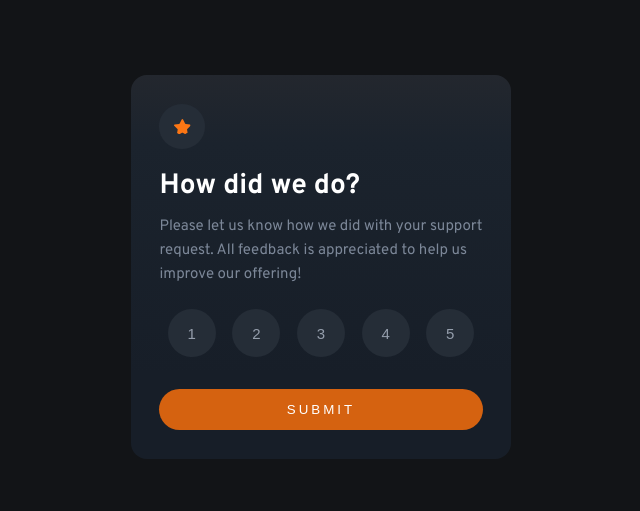
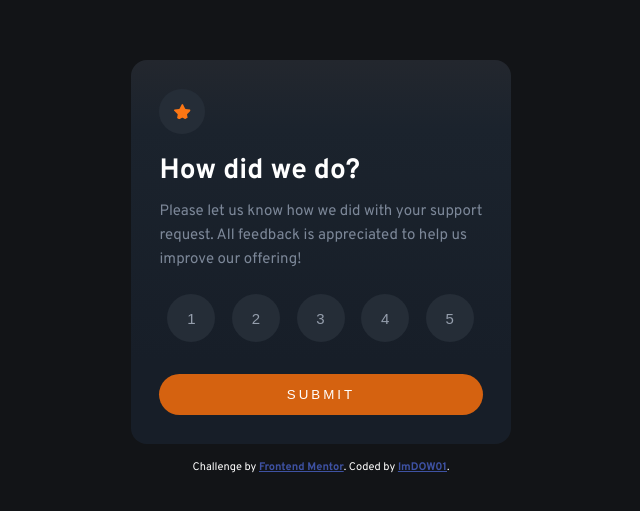
Before and after one commit to Nrcdev751/Interactive-rating-component, a plain HTML site: page index.html in a window 1280 px wide. Shown: the part 133-644 px from the top of the page, without its empty margins (319-959 px from the left). Drawn offline with Linux system fonts and the light colour scheme.

Commit message:
add animation and challenge by me

```diff
--- a/index.html
+++ b/index.html
@@ -18,7 +18,7 @@
 <body>
 
   <section class="background">
-      <div class="container" id="rate-form">
+      <div class="container popup-ani" id="rate-form">
           <div class="wrapper">
             <div class="panel">
                 <div class="panel-star">
@@ -30,7 +30,7 @@
                   request. All feedback is appreciated to help us <br>
                   improve our offering!</p>
                 </div>
-                <div class="panel-rate" id="rate">
+                <div class="panel-rate fadeup-ani " id="rate">
                   <button class="rate-item" id="rate-1" onfocus="scoreFocus1()">1</button>
                   <button class="rate-item" id="rate-2" onfocus="scoreFocus2()">2</button>
                   <button class="rate-item" id="rate-3" onfocus="scoreFocus3()">3</button>
@@ -41,9 +41,13 @@
                   <button id="btn-submit" class="btn-submit btn-block upper">submit</button>
                 </div>
             </div>
+            <div class="attribution">
+                Challenge by <a href="https://www.frontendmentor.io?ref=challenge" target="_blank">Frontend Mentor</a>.
+                Coded by <a href="https://github.com/lmDOW01">lmDOW01</a>.
+            </div>
         </div>
       </div>
-      <div class="container small-size animate" id="thankyou">
+      <div class="container popup-ani" id="thankyou">
         <div class="wrapper">
             <div class="panel">
               <div class="panel-thank-img df-center">
@@ -61,6 +65,10 @@
                 <button class="btn-submit btn-block upper" onclick="refreash()">send again</button>
               </div>
             </div>
+            <div class="attribution">
+              Challenge by <a href="https://www.frontendmentor.io?ref=challenge" target="_blank">Frontend Mentor</a>.
+              Coded by <a href="https://github.com/lmDOW01">lmDOW01</a>.
+          </div>
         </div>
       </div>
   </section>
--- a/style.css
+++ b/style.css
@@ -23,6 +23,17 @@ body{
     --Orange--: hsl(25, 97%, 53%);
     --dark-orange--: hsl(25, 86%, 45%);
 
+}
+
+.attribution {
+    margin-top: 1rem;
+    color: var(--white--);
+    font-size: small;
+}
+
+.attribution a{
+    color: var(--Orange--);
+    font-weight: bold;
 }
 
 p{
@@ -193,20 +204,47 @@ button[disabled] {
     text-transform: uppercase;
 }
 
-.animate{
-    transition: 0.4s;
-}
 
-.small-size{
-    transform: scale(0.4);
-}
-
-.default-size{
-    transform: scale(1);
-}
 
 @media (max-width: 425px){
      br {
         display: none;
     }
 }
+
+/* ------- Animation */
+
+@keyframes popup {
+    0% {
+        transform: scale(0.8);
+    }
+    100% {
+        transform: scale(1);
+    }
+}
+
+@keyframes fadeup {
+    0% {
+        opacity: 0;
+    }
+    50% {
+        transform: scale(0.8);
+        opacity: 50;
+    }
+    100% {
+        transform: scale(1);
+        opacity: 100;
+    }
+}
+
+.popup-ani {
+    animation-name: popup;
+    animation-duration: 0.3s;
+}
+.fadeup-ani {
+    animation-name: fadeup;
+    animation-duration: 0.5s;
+    animation-delay: 0.1s;
+    animation-fill-mode: both;
+
+}
```
